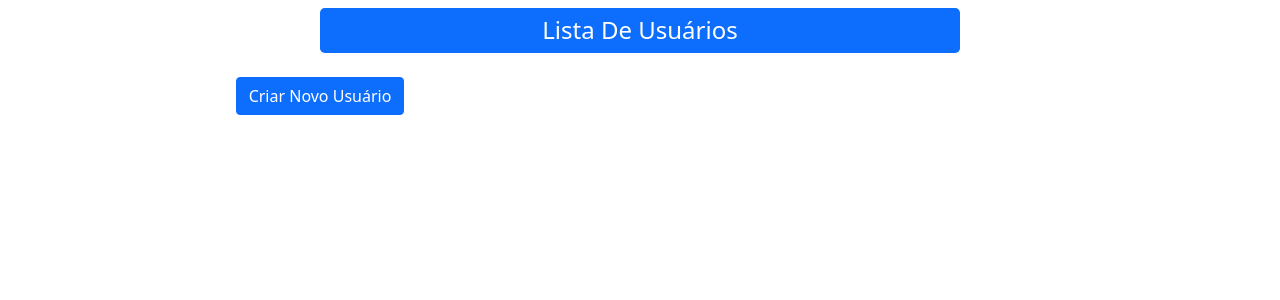
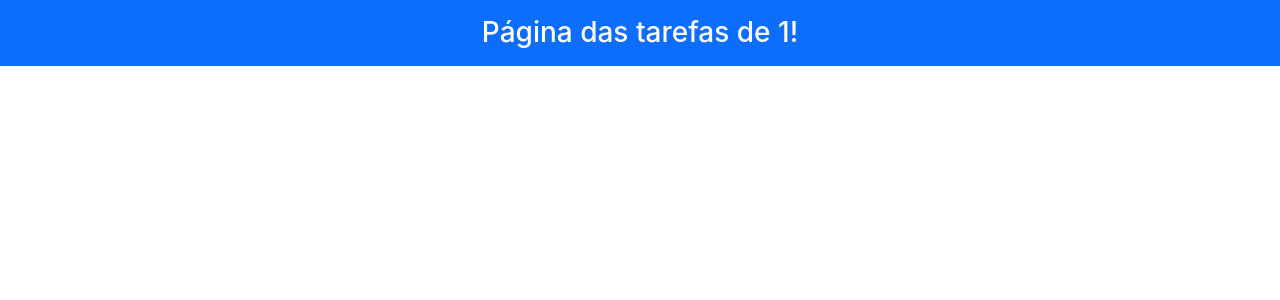
Before and after one commit to genivalallan/reacttodolist, a React (Create React App) app: page /1 in a window 1280 px wide. Shown: the top 300 px of the page. Built offline with nearby package versions, Linux system fonts and the light colour scheme.

Commit message:
Implement features
- Implement routing
- Enable multi-users
- Save app data to browser's session storage

```diff
--- a/src/App.js
+++ b/src/App.js
@@ -1,36 +1,52 @@
 import { useState } from "react";
 import { Button, Modal, InputGroup, FormControl, Card } from "react-bootstrap";
+import { Link } from "react-router-dom";
 import { UserTodos } from "./constructors";
 
 export default function App() {
-  const [users, setUsers] = useState([]);
+  const [appData, setAppData] = useState(() => {
+    const storedData = window.sessionStorage.getItem("react-todo-app-data");
+    const data = JSON.parse(storedData);
+    return data || [];
+  });
   const [showModal, setShowModal] = useState(false);
 
   return (
     <>
       <div className="d-flex justify-content-center">
-      <h4 className="bg-primary text-white text-center m-2 p-2 rounded-3 mid-size">Lista De Usuários</h4>
+        <h4 className="bg-primary text-white text-center m-2 p-2 rounded-3 mid-size">
+          Lista De Usuários
+        </h4>
       </div>
-    <div className="d-flex justify-content-center mid-size">
+      <div className="d-flex justify-content-center">
         <Button className="m-3" variant="primary" onClick={() => setShowModal(true)}>
           Criar Novo Usuário
         </Button>
+        <Button className="m-3" variant="danger" onClick={() => {
+          window.sessionStorage.clear();
+          setAppData([]);
+          window.alert("Todos os dados foram apagados com sucesso!");
+        }}>
+          Limpar Todos Os Dados
+        </Button>
       </div>
 
-    {users.map((user, i) =>
-      <div className="mid-size p-3">
-        <Card key={i} className="card-hover" onClick={() => window.alert(user.userName)}>
+      {appData.map((user, i) => (
+        <div key={i} className="mid-size p-3">
+          <Link to={`/${user.userName}`} style={{ textDecoration: "none", color: "black" }}>
+            <Card className="card-hover">
               <Card.Header>{user.userName}</Card.Header>
               <Card.Body>
-            {/* <Card.Title>Special title treatment</Card.Title> */}
                 <Card.Text>
-              {user.items?.length ?? 0} listas. {(user.items?.length ?? 0) > 0 ? user.items.length : "0"} Tarefas.
+                  {user.items?.length ?? 0} listas.{" "}
+                  {(user.items?.length ?? 0) > 0 ? user.items.length : "0"}{" "}
+                  Tarefas.
                 </Card.Text>
-            {/* <Button variant="primary">Go somewhere</Button> */}
               </Card.Body>
             </Card>
+          </Link>
         </div>
-    )}
+      ))}
 
       <Modal show={showModal} onHide={() => setShowModal(false)}>
         <Modal.Header closeButton>
@@ -39,7 +55,11 @@ export default function App() {
         <Modal.Body>
           <InputGroup className="mb-3">
             <InputGroup.Text>Usuário:</InputGroup.Text>
-          <FormControl id="userNameInput" placeholder="Nome do usuário" autoFocus/>
+            <FormControl
+              id="userNameInput"
+              placeholder="Nome do usuário"
+              autoFocus
+            />
           </InputGroup>
         </Modal.Body>
         <Modal.Footer>
@@ -47,9 +67,11 @@ export default function App() {
             Cancelar
           </Button>
           <Button variant="primary" onClick={() => {
-          setUsers([...users, new UserTodos(document.getElementById("userNameInput").value)]);
+              let newAppData = [...appData,
+                new UserTodos(document.getElementById("userNameInput").value)];
+              window.sessionStorage.setItem("react-todo-app-data", JSON.stringify(newAppData));
               setShowModal(false);
-          // userNameInput.value = "";
+              setAppData(newAppData);
           }}>
             Criar Usuário
           </Button>
--- a/src/index.js
+++ b/src/index.js
@@ -1,15 +1,22 @@
 import React from 'react';
 import ReactDOM from 'react-dom';
+import { BrowserRouter, Routes, Route } from 'react-router-dom';
+import reportWebVitals from './reportWebVitals';
+import App from './App';
+import Todos from './todos';
+import 'bootstrap/dist/css/bootstrap.css';
 import './index.css';
-import App from './App';
-import reportWebVitals from './reportWebVitals';
-import 'bootstrap/dist/css/bootstrap.css';
 
 ReactDOM.render(
   <React.StrictMode>
-    <App />
+    <BrowserRouter>
+      <Routes>
+        <Route path="/" element={<App />} />
+        <Route path=":userName" element={<Todos />} />
+      </Routes>
+    </BrowserRouter>
   </React.StrictMode>,
-  document.getElementById('root')
+  document.getElementById("root")
 );
 
 // If you want to start measuring performance in your app, pass a function
--- /dev/null
+++ b/src/todos.js
@@ -0,0 +1,13 @@
+import { useParams } from "react-router-dom";
+
+export default function Todos() {
+  let { userName } = useParams();
+
+  return (
+    <div >
+      <h3 className="text-white text-center bg-primary p-3">
+        Página das tarefas de {userName}!
+      </h3>
+    </div>
+  );
+}
```
Lines whose indentation alone changed are shown as unchanged.
